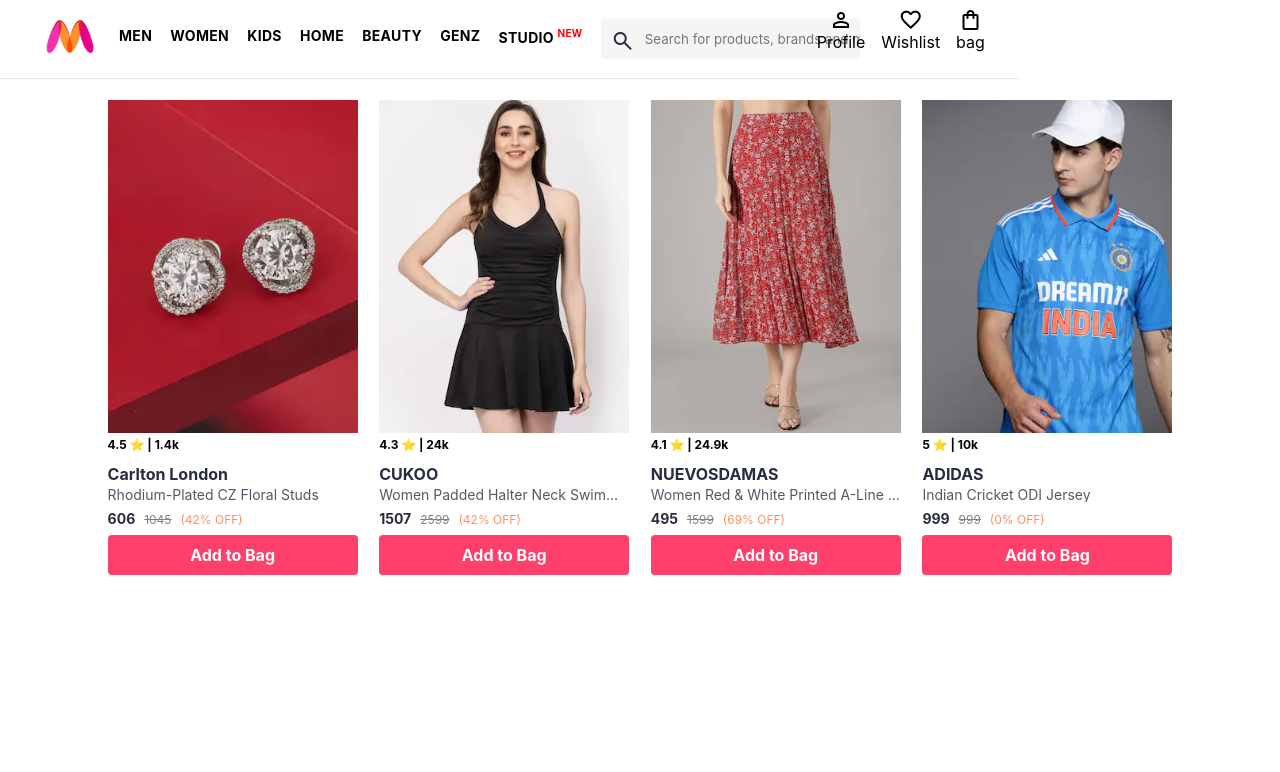
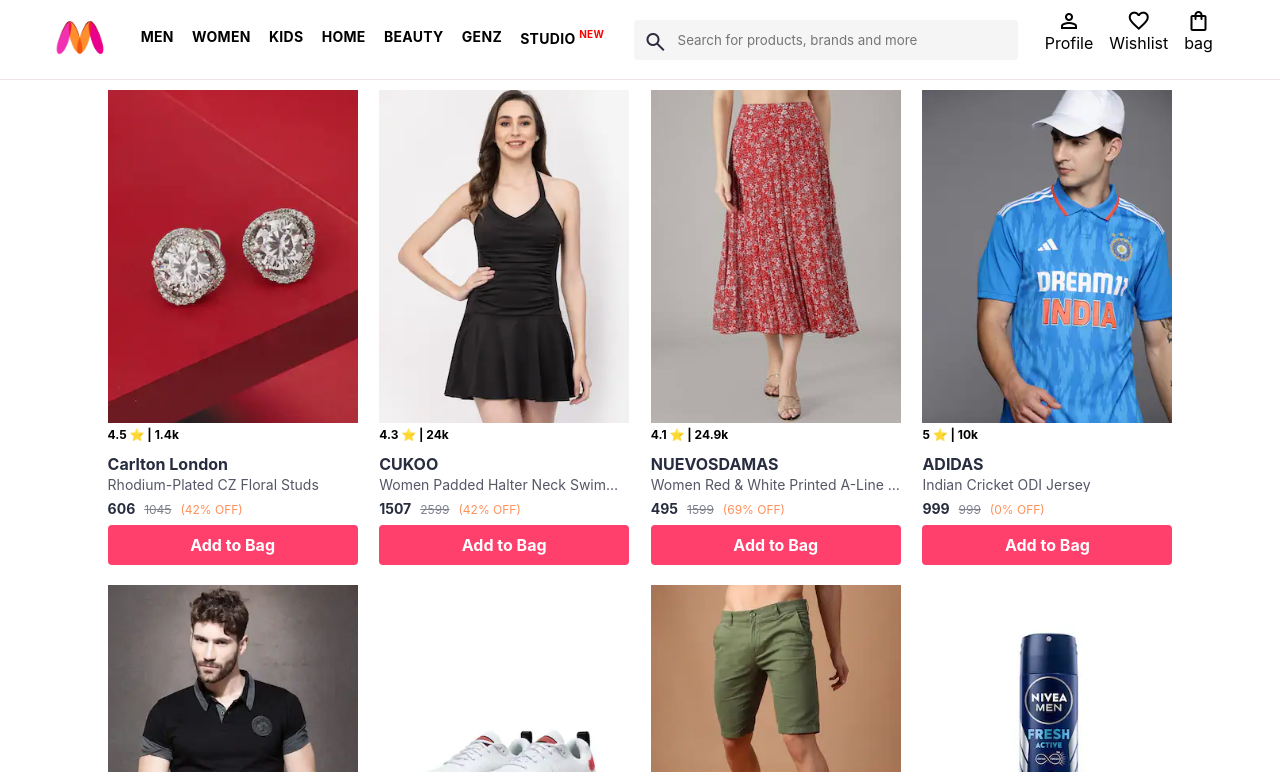
Before and after one commit to Aakashoptimusstark/Functional_Myntra_Clone_Project, a plain HTML site: page index.html in a window 1280 px wide. Shown: the top 772 px of the page. Drawn offline with nearby package versions, Linux system fonts and the light colour scheme.

Commit message:
Update style.css

```diff
--- a/css/style.css
+++ b/css/style.css
@@ -76,8 +76,7 @@
 }
 
 header {
-  position: fixed;
-  width: 100%
+
   height: 80px;
   background-color: #ffffff;
   align-items: center;
@@ -484,7 +483,7 @@ hr {
 
 .item_container {
   width: 250px;
-  margin: 100px 10px ;
+  margin: 10px ;
 
 }
 
```
